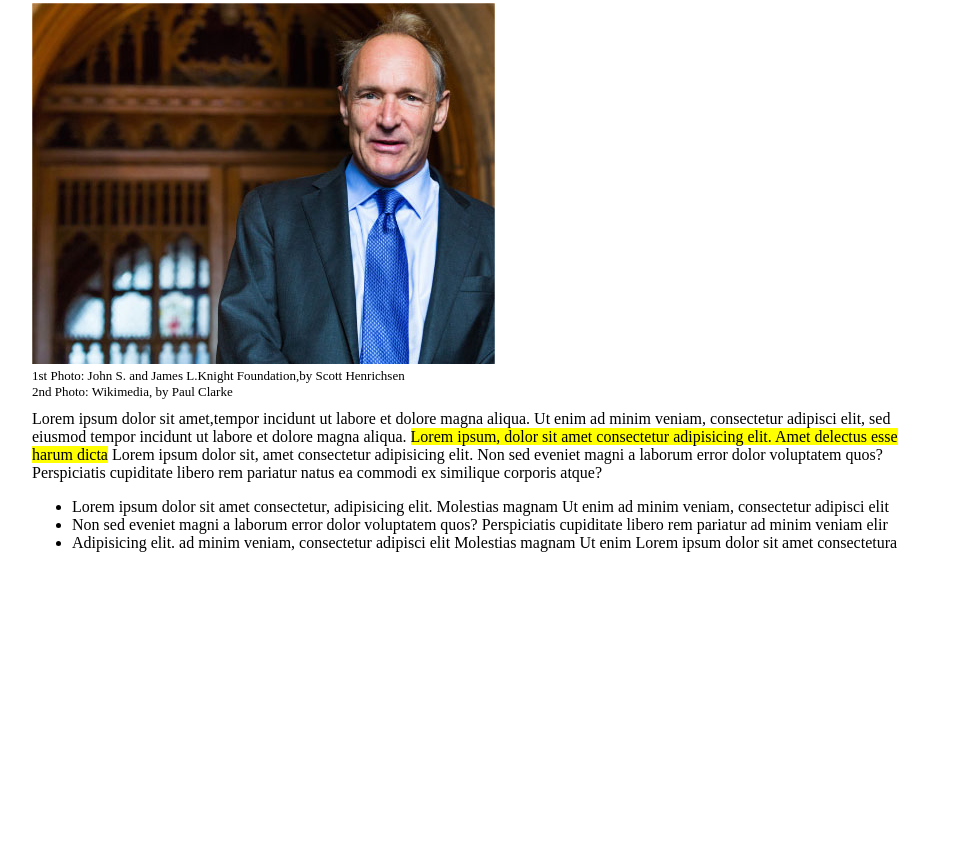
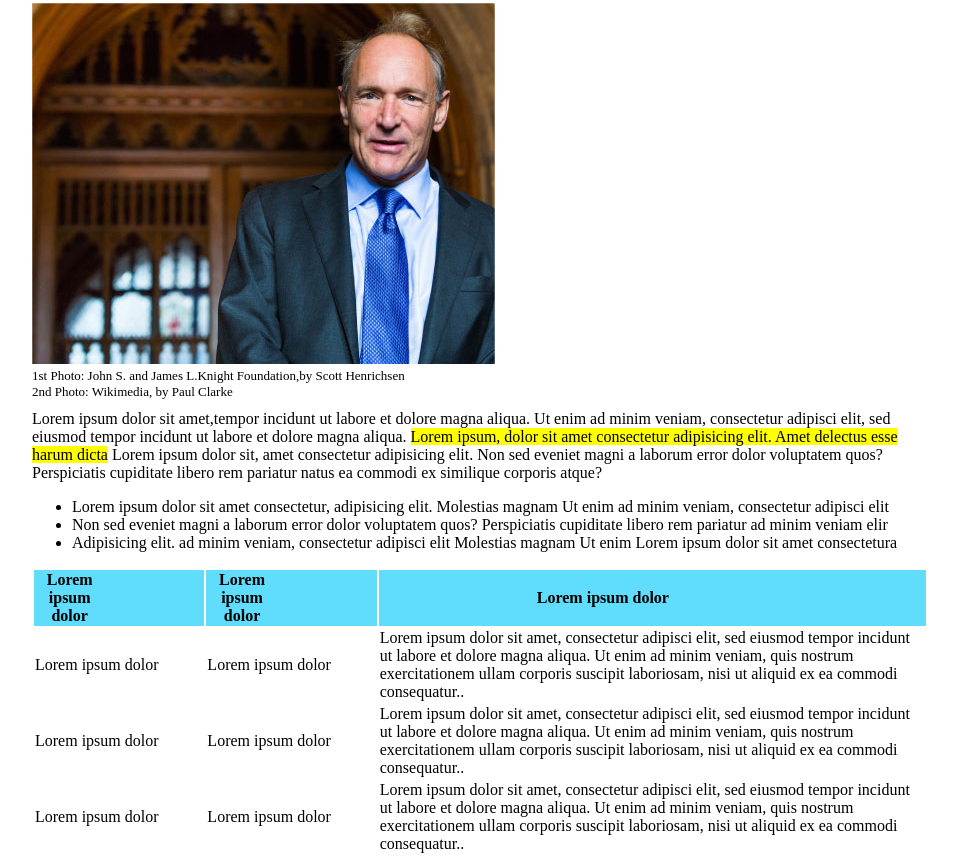
Before and after one commit to Miyka96/html-css-booleaner, a plain HTML site: page index.html in a window 1280 px wide. Shown: the part 618-1482 px from the top of the page, without its empty margins (160-1117 px from the left). Before the commit the page ends 1186 px from the top, so only its background shows below. Drawn offline with Linux system fonts and the light colour scheme.

Commit message:
table creation

```diff
--- a/index.html
+++ b/index.html
@@ -31,10 +31,29 @@
             <li>Non sed eveniet magni a laborum error dolor voluptatem quos? Perspiciatis cupiditate libero rem pariatur ad minim veniam elir</li>
             <li>Adipisicing elit. ad minim veniam, consectetur adipisci elit Molestias magnam Ut enim Lorem ipsum dolor sit amet consectetura</li>
         </ul>
-
+        <table>
+            <tr>
+              <th>Lorem ipsum dolor</th>
+              <th>Lorem ipsum dolor</th>
+              <th>Lorem ipsum dolor</th>
+            </tr>
+            <tr>
+              <td>Lorem ipsum dolor</td>
+              <td>Lorem ipsum dolor</td>
+              <td>Lorem ipsum dolor sit amet, consectetur adipisci elit, sed eiusmod tempor incidunt ut labore et dolore magna aliqua. Ut enim ad minim veniam, quis nostrum exercitationem ullam corporis suscipit laboriosam, nisi ut aliquid ex ea commodi consequatur..</td>
+            </tr>
+            <tr>
+              <td>Lorem ipsum dolor</td>
+              <td>Lorem ipsum dolor</td>
+              <td>Lorem ipsum dolor sit amet, consectetur adipisci elit, sed eiusmod tempor incidunt ut labore et dolore magna aliqua. Ut enim ad minim veniam, quis nostrum exercitationem ullam corporis suscipit laboriosam, nisi ut aliquid ex ea commodi consequatur..</td>
+            </tr>
+            <tr>
+              <td>Lorem ipsum dolor</td>
+              <td>Lorem ipsum dolor</td>
+              <td>Lorem ipsum dolor sit amet, consectetur adipisci elit, sed eiusmod tempor incidunt ut labore et dolore magna aliqua. Ut enim ad minim veniam, quis nostrum exercitationem ullam corporis suscipit laboriosam, nisi ut aliquid ex ea commodi consequatur..</td>
+            </tr>
+        </table>
     </main>
-
-
 
 </body>
 </html>
--- a/style.css
+++ b/style.css
@@ -50,3 +50,7 @@ main{
 #coloredp{
     background-color: yellow;
 }
+th{
+    background-color:#60ddfc;
+    padding-right: 100px;
+}
```
